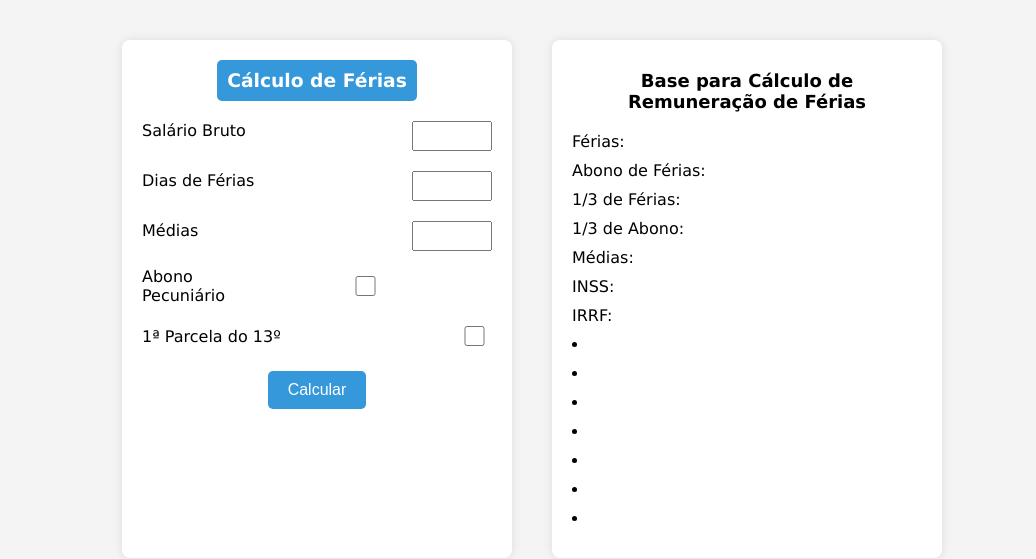
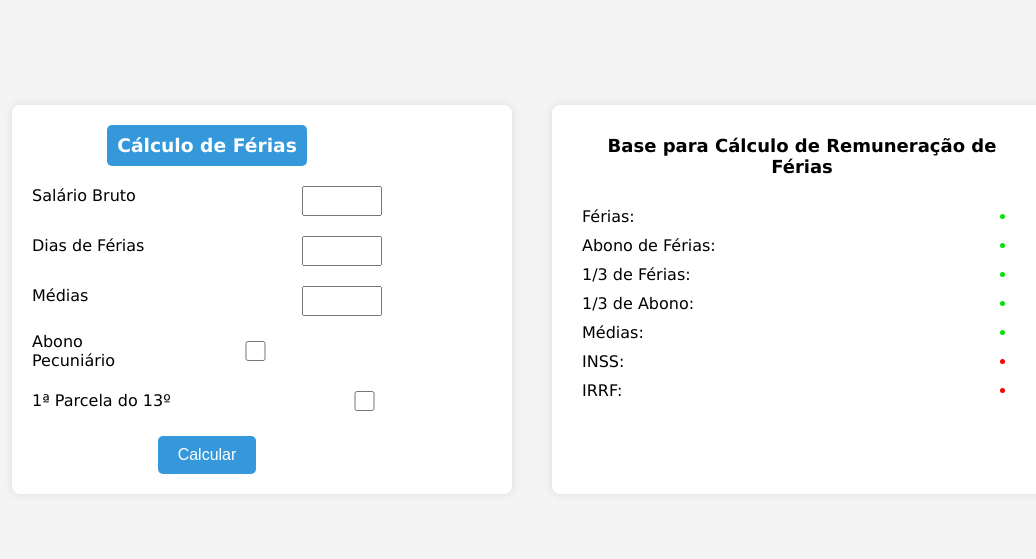
Before and after one commit to Vinicius-Rodriguess/Vacation-Calculator, a plain HTML site: page index.html in a window 1280 px wide. Shown: the part 101-660 px from the top of the page, without its empty margins (108-1144 px from the left). Drawn offline with Linux system fonts and the light colour scheme.

Commit message:
Update style.css

```diff
--- a/style.css
+++ b/style.css
@@ -11,7 +11,6 @@ body {
   align-items: center;
   justify-content: center;
   height: 100vh;
-  margin: 0;
 }
 
 .container {
@@ -24,15 +23,8 @@ body {
   border-radius: 8px;
   box-shadow: 0 0 10px rgba(0, 0, 0, 0.1);
   margin: 20px;
+  width: 500px;
   padding: 20px;
-}
-
-.entry {
-  max-width: 400px;
-}
-
-.exit {
-  flex-grow: 1;
 }
 
 .content {
@@ -56,7 +48,6 @@ body {
   display: flex;
   flex-direction: column;
   align-items: center;
-  width: 350px;
 }
 
 .title {
@@ -136,8 +127,38 @@ body {
   margin-left: 10px;
 }
 
+.salarioResult,
+.umtercoResult,
+.abonoResult,
+.umTercoAbonoResult,
+.mediasResult {
+  color: rgb(5, 227, 5);
+}
 
 
+
+.inssResult,
+.irResult {
+  color: red;
+}
+
+.resultadoCalculoExibir{
+  display: flex;
+}
+
+
+.descricao,
+.numeros {
+  display: block;
+  margin: 10px;
+
+}
+
+
+.separa{
+  display: flex;
+  justify-content: space-between;
+}
 
 
 
```
